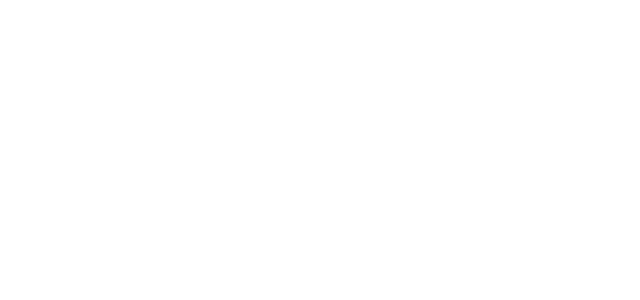
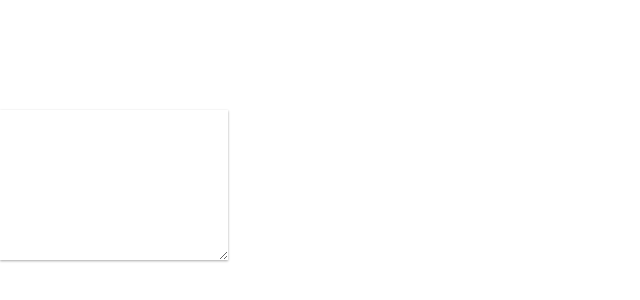
Before and after one commit to louis-young/word-counter-tool, a React (Create React App) app: page / in a window 1280 px wide. Shown: the part 50-350 px from the top of the page, without its empty margins (0-640 px from the left). Built offline with nearby package versions, Linux system fonts and the light colour scheme.

Commit message:
Starting application

```diff
--- a/src/App.js
+++ b/src/App.js
@@ -1,4 +1,6 @@
-import React from "react";
+import React, { useState } from "react";
+
+import Textarea from "./components/Textarea/Textarea";
 
 import "./stylesheets/main.scss";
 
@@ -7,7 +9,16 @@ import "./stylesheets/main.scss";
  */
 
 const App = () => {
-  return <div className="App"></div>;
+  const [words, setWords] = useState(null);
+  const [characters, setCharacters] = useState(null);
+
+  return (
+    <div className="App">
+      <h1>{words}</h1>
+      <h1>{characters}</h1>
+      <Textarea setWords={setWords} setCharacters={setCharacters} />
+    </div>
+  );
 };
 
 export default App;
--- /dev/null
+++ b/src/components/Textarea/Textarea.js
@@ -0,0 +1,23 @@
+import React from "react";
+
+const Textarea = ({ setWords, setCharacters }) => {
+  const handleChange = event => {
+    const { value } = event.target;
+
+    const words = value.trim().split(/\s+/).length;
+
+    setWords(words);
+
+    const characters = value.length;
+
+    setCharacters(characters);
+  };
+
+  return (
+    <>
+      <textarea onChange={handleChange}></textarea>
+    </>
+  );
+};
+
+export default Textarea;
```
Also changed, not shown: src/components/Textarea/Textarea.scss (added).
